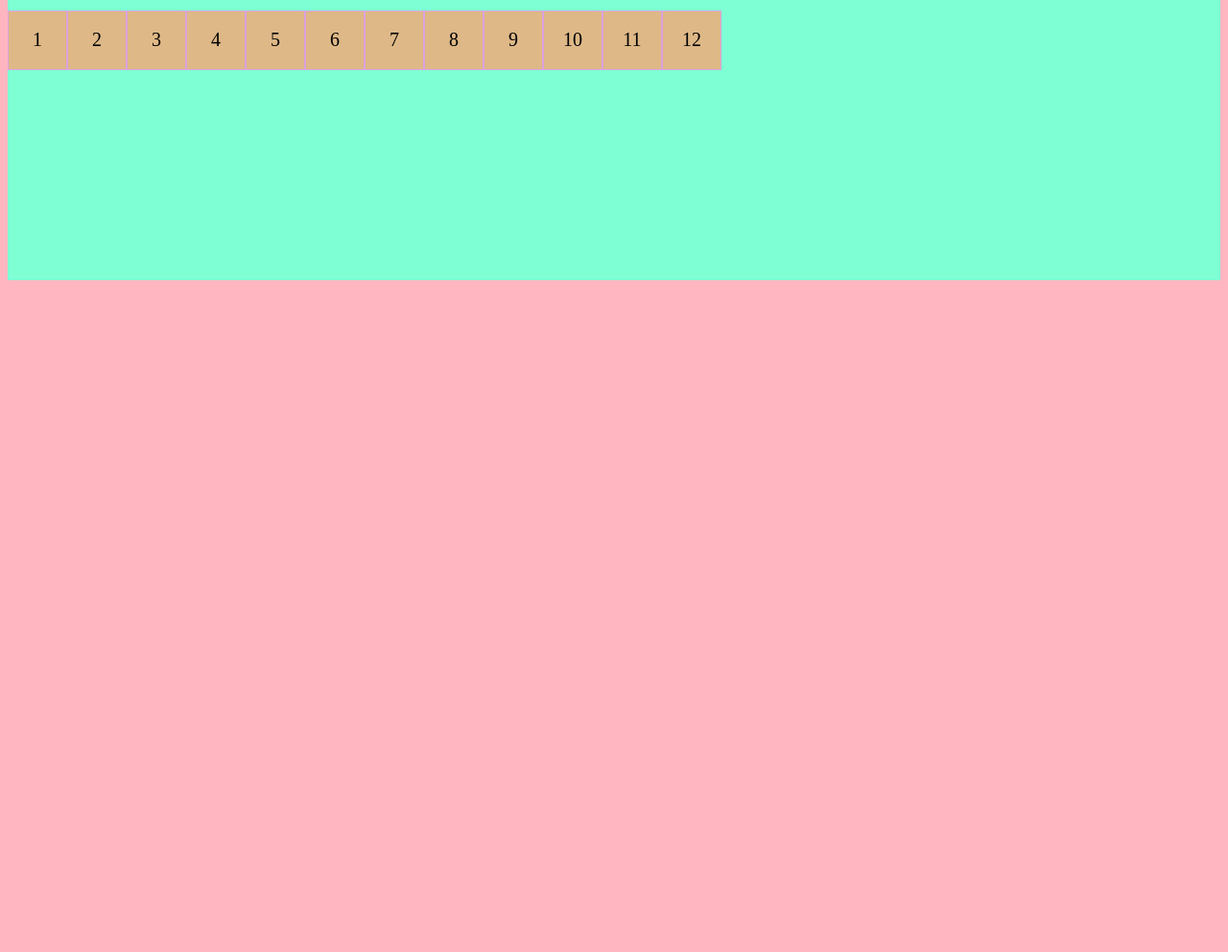
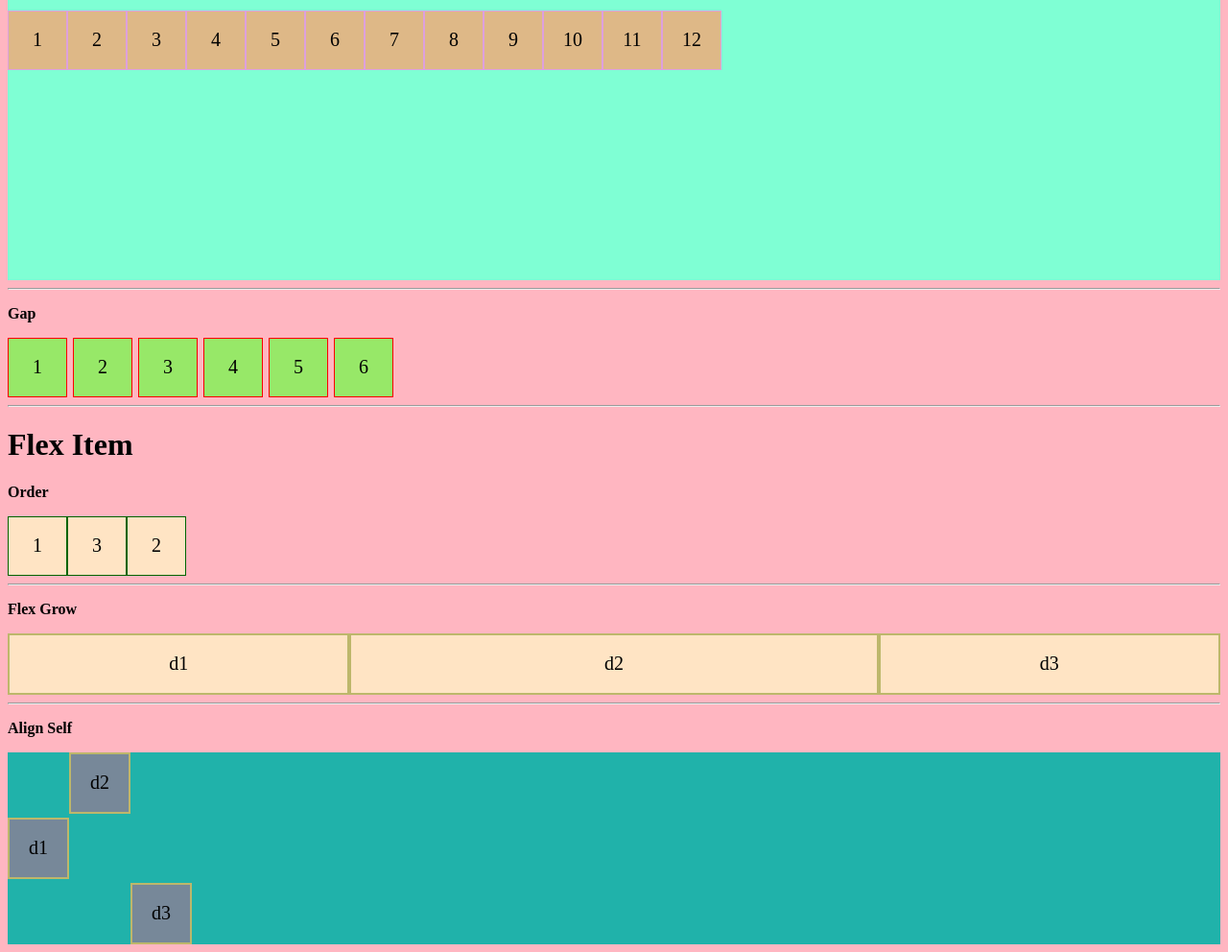
Before and after one commit to bernadette-sapungan/coddytech-html-css-js, a plain HTML site: page pages/cssFlexbox.html in a window 1280 px wide. Shown: the part 1406-2398 px from the top of the page at 96% size. Before the commit the page ends 1706 px from the top, so only its background shows below. Drawn offline with Linux system fonts and the light colour scheme.

Commit message:
16 Nov - commit changes for flexbox

```diff
--- a/pages/flexContainer.html
+++ b/pages/cssFlexbox.html
@@ -2,7 +2,7 @@
 <html>
   <head>
     <title>Flex Container</title>
-    <link rel="stylesheet" href="../styles/flexContainer.css" />
+    <link rel="stylesheet" href="../styles/cssFlexbox.css" />
   </head>
   <body>
     <a href="/index.html">Back to Home Page</a>
@@ -92,5 +92,46 @@
       <div>11</div>
       <div>12</div>
     </div>
+
+    <hr />
+
+    <p><strong>Gap</strong></p>
+    <div class="container8">
+      <div>1</div>
+      <div>2</div>
+      <div>3</div>
+      <div>4</div>
+      <div>5</div>
+      <div>6</div>
+    </div>
+
+    <hr />
+
+    <h1>Flex Item</h1>
+
+    <p><strong>Order</strong></p>
+    <div class="parent">
+      <div id="d1">1</div>
+      <div id="d2">2</div>
+      <div id="d3">3</div>
+    </div>
+
+    <hr />
+
+    <p><strong>Flex Grow</strong></p>
+    <div class="parent2">
+      <div>d1</div>
+      <div>d2</div>
+      <div>d3</div>
+    </div>
+
+    <hr />
+
+    <p><strong>Align Self</strong></p>
+    <div class="parent3">
+      <div>d1</div>
+      <div>d2</div>
+      <div>d3</div>
+    </div>
   </body>
 </html>
--- a/styles/flexContainer.css
+++ b/styles/cssFlexbox.css
@@ -144,3 +144,99 @@ body {
   border: 1px solid plum;
   /* margin: 5px; */
 }
+
+.container8 {
+  width: 100%;
+  height: 100%;
+  display: flex;
+  gap: 6px;
+}
+
+.container8 div {
+  background-color: rgb(151, 232, 104);
+  width: 60px;
+  height: 60px;
+  font-size: 20px;
+  display: flex;
+  align-items: center;
+  justify-content: center;
+  border: 1px solid red;
+  /* margin: 5px; */
+}
+
+.parent {
+  width: 100%;
+  height: 100%;
+  display: flex;
+}
+
+.parent div {
+  background-color: bisque;
+  width: 60px;
+  height: 60px;
+  font-size: 20px;
+  display: flex;
+  align-items: center;
+  justify-content: center;
+  border: 1px solid darkgreen;
+}
+
+#d2 {
+  order: 1;
+}
+
+.parent2 {
+  width: 100%;
+  height: 100%;
+  display: flex;
+}
+
+.parent2 div {
+  background-color: bisque;
+  width: 60px;
+  height: 60px;
+  font-size: 20px;
+  display: flex;
+  align-items: center;
+  justify-content: center;
+  border: 2px solid darkkhaki;
+}
+
+.parent2 div:nth-child(1),
+.parent2 div:nth-child(3) {
+  flex-grow: 3;
+}
+
+.parent2 div:nth-child(2) {
+  flex-grow: 5;
+}
+
+.parent3 {
+  background-color: lightseagreen;
+  width: 100%;
+  height: 200px;
+  display: flex;
+}
+
+.parent3 div {
+  background-color: lightslategrey;
+  width: 60px;
+  height: 60px;
+  font-size: 20px;
+  display: flex;
+  align-items: center;
+  justify-content: center;
+  border: 2px solid darkkhaki;
+}
+
+.parent3 div:nth-child(1) {
+  align-self: center;
+}
+
+.parent3 div:nth-child(2) {
+  align-self: flex-start;
+}
+
+.parent3 div:nth-child(3) {
+  align-self: flex-end;
+}
```
Also changed, not shown: index.html (+1 -1 lines).
